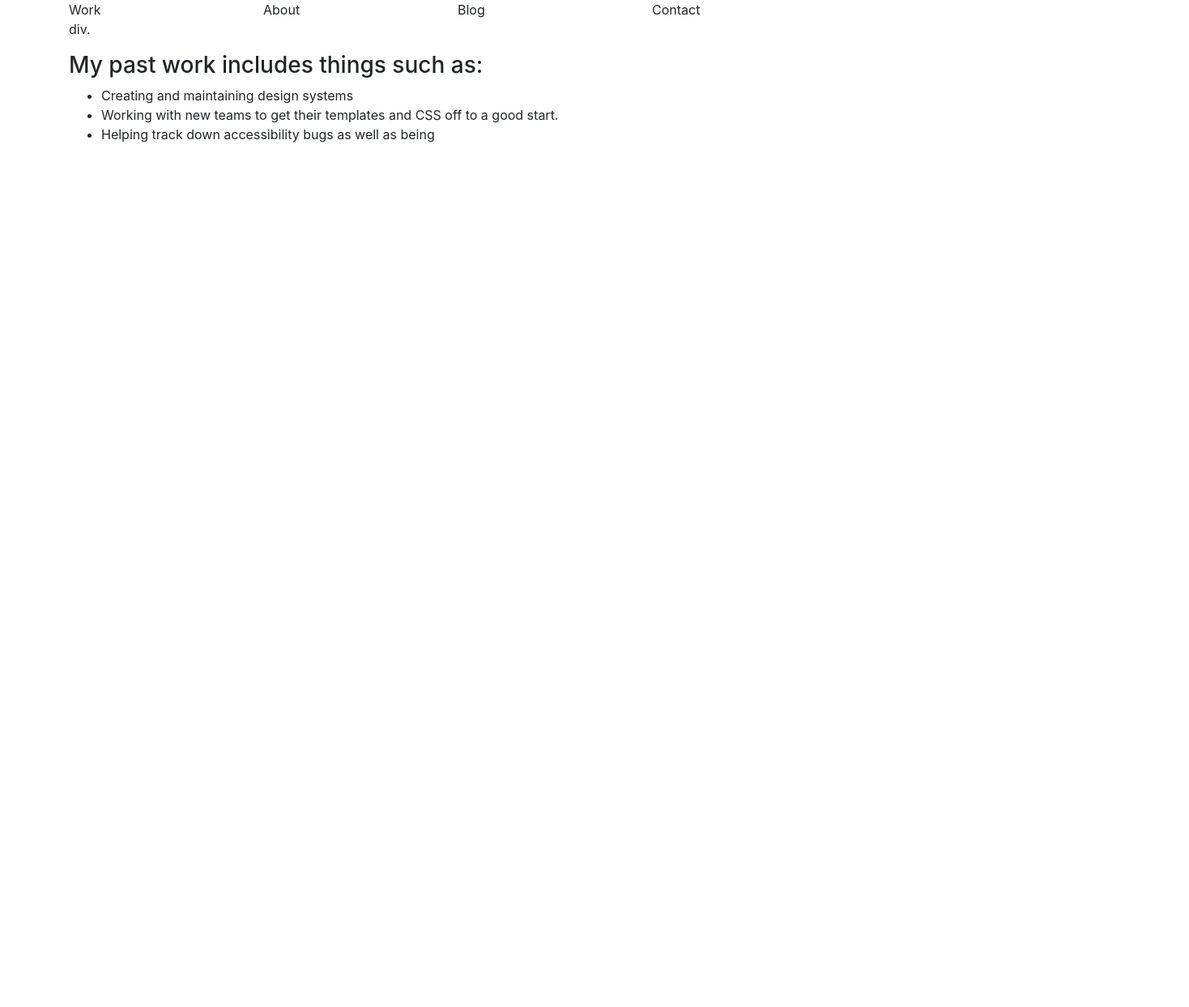
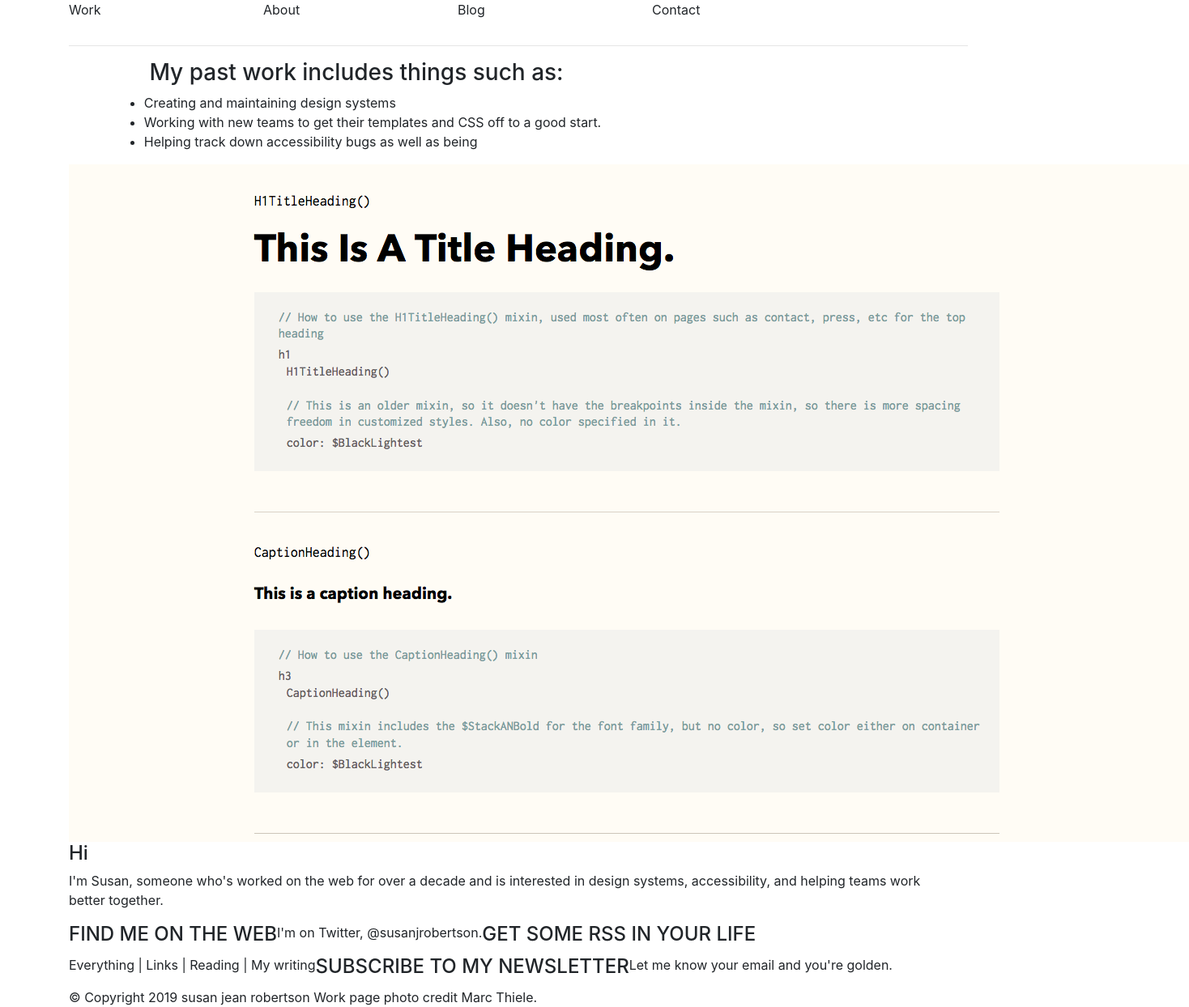
Before and after one commit to IsaacMendoza-dv/susan-jean, a plain HTML site: page index.html in a window 1280 px wide. Shown: the whole page at 81% size, 1468 px wide, since content can reach past the window. Before the commit the page ends 800 px from the top, so only its background shows below. Drawn offline with nearby package versions, Linux system fonts and the light colour scheme.

Commit message:
[ADD] HTML

```diff
--- a/index.html
+++ b/index.html
@@ -16,14 +16,15 @@
             <div class="row col-3">Blog</div>
             <div class="row col-3">Contact</div>
         </div>
-        div.
         <div class="row col-12">
             <h1></h1>
             <p></p>
             <img src="" alt="">
         </div>
-        <div class="row col-12 col-md-8">
-            <h3>My past work includes things such as:</h3>
+        <hr>
+        <div class="row col-12  col-md-8 d-flex justify-content-center">
+
+            <h3 class=>My past work includes things such as:</h3>
             <ul>
                 <li>Creating and maintaining design systems</li>
                 <li>Working with new teams to get their templates and CSS off to a good start.</li>
@@ -34,16 +35,33 @@
                 <span></span>
             </div>
         </div>
-        <div class="row col-12">
-            <h4></h4>
-            <p></p>
-            <h4></h4>
-            <p></p>
-            <h4></h4>
-            <p></p>
-            <h4></h4>
-            <p></p>
-            <span></span>
+        <div #codigo="row col-12 col-md-4 d-flex justify-content-center " >
+            <img id="codigo" src="img/fiftythree-crop-two.png">
+        </div>
+
+        <div class="footer row col-12 .bg=dark">
+
+            <h4>Hi</h4>
+            <p>I'm Susan, someone who's worked on the web for over a decade and is interested in design systems, accessibility, and helping teams work better together.
+
+            </p>
+            <h4>FIND ME ON THE WEB
+            </h4>
+            <p>I'm on Twitter, @susanjrobertson.
+
+            </p>
+            <h4>GET SOME RSS IN YOUR LIFE
+            </h4>
+            <p>
+                Everything | Links | Reading | My writing
+            </p>
+            <h4>SUBSCRIBE TO MY NEWSLETTER
+            </h4>
+            <p>Let me know your email and you're golden.
+
+            </p>
+            <span>© Copyright 2019 susan jean robertson
+                Work page photo credit Marc Thiele.</span>
         </div>
     </div>
     <script src="https://code.jquery.com/jquery-3.4.1.min.js"   integrity="sha256-CSXorXvZcTkaix6Yvo6HppcZGetbYMGWSFlBw8HfCJo=" crossorigin="anonymous"></script>
```
Also changed, not shown: 1 other file.
